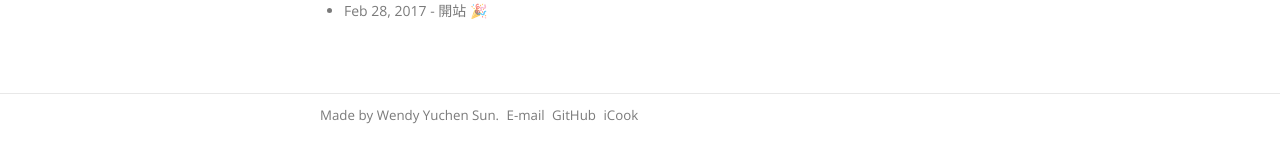
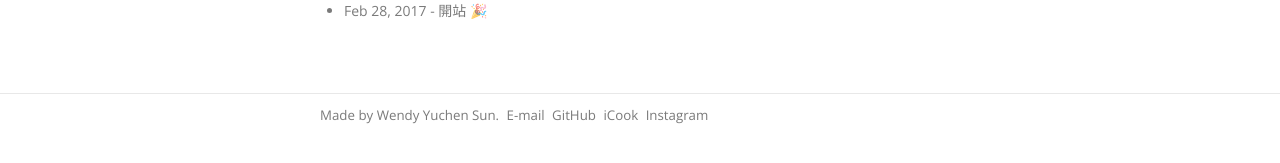
Before and after one commit to wendyyuchensun/wendyyuchensun.github.io, a Jekyll site: the page built from index.html, in a window 1280 px wide. Shown: the part 460-623 px from the top of the page. Built offline with Jekyll 4.4.1, drawn with Linux system fonts in a browser that asks for light colours.

Commit message:
Add Instagram link to footer

```diff
--- a/_includes/footer.html
+++ b/_includes/footer.html
@@ -11,4 +11,7 @@
   <span class="contact">
     <a href="https://icook.tw/users/wendyyuchensun/recipes">iCook</a>
   </span>
+  <span class="contact">
+    <a href="https://www.instagram.com/wendyyuchen/">Instagram</a>
+  </span>
 </div>
```
